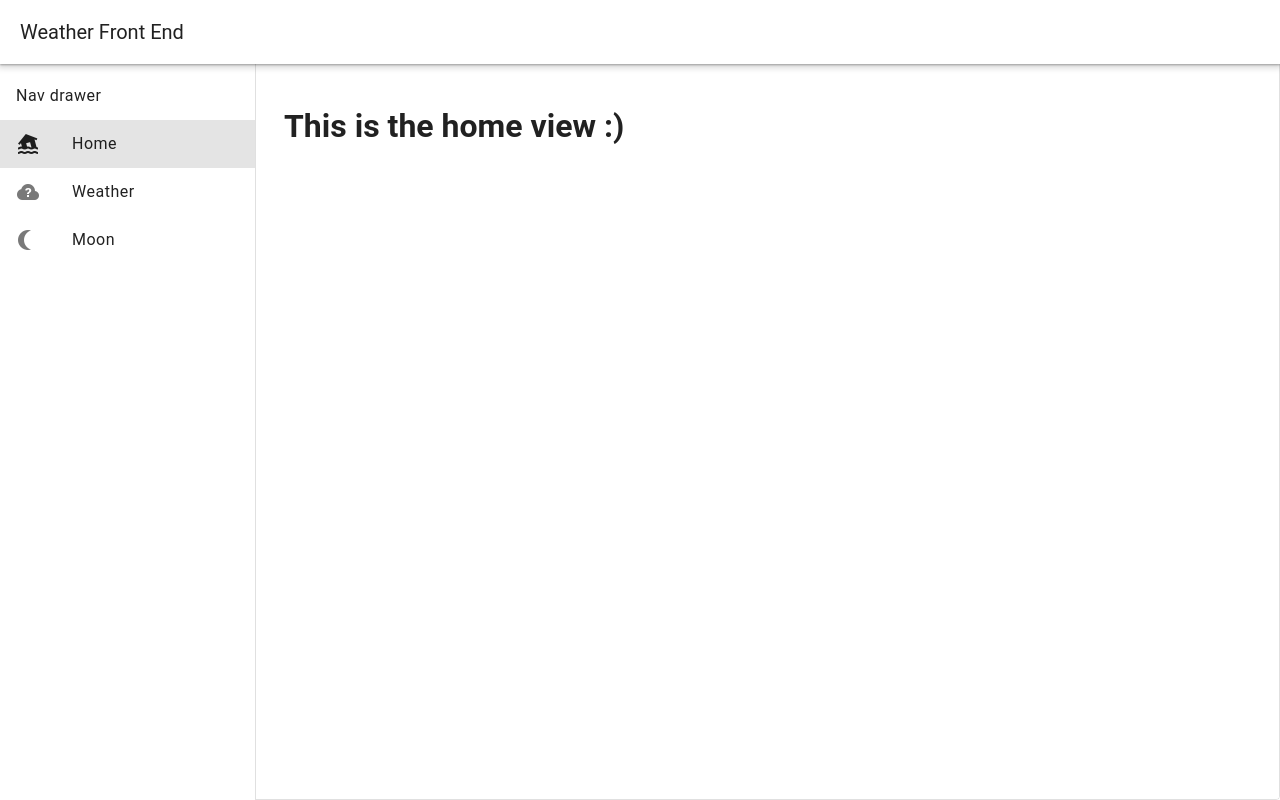
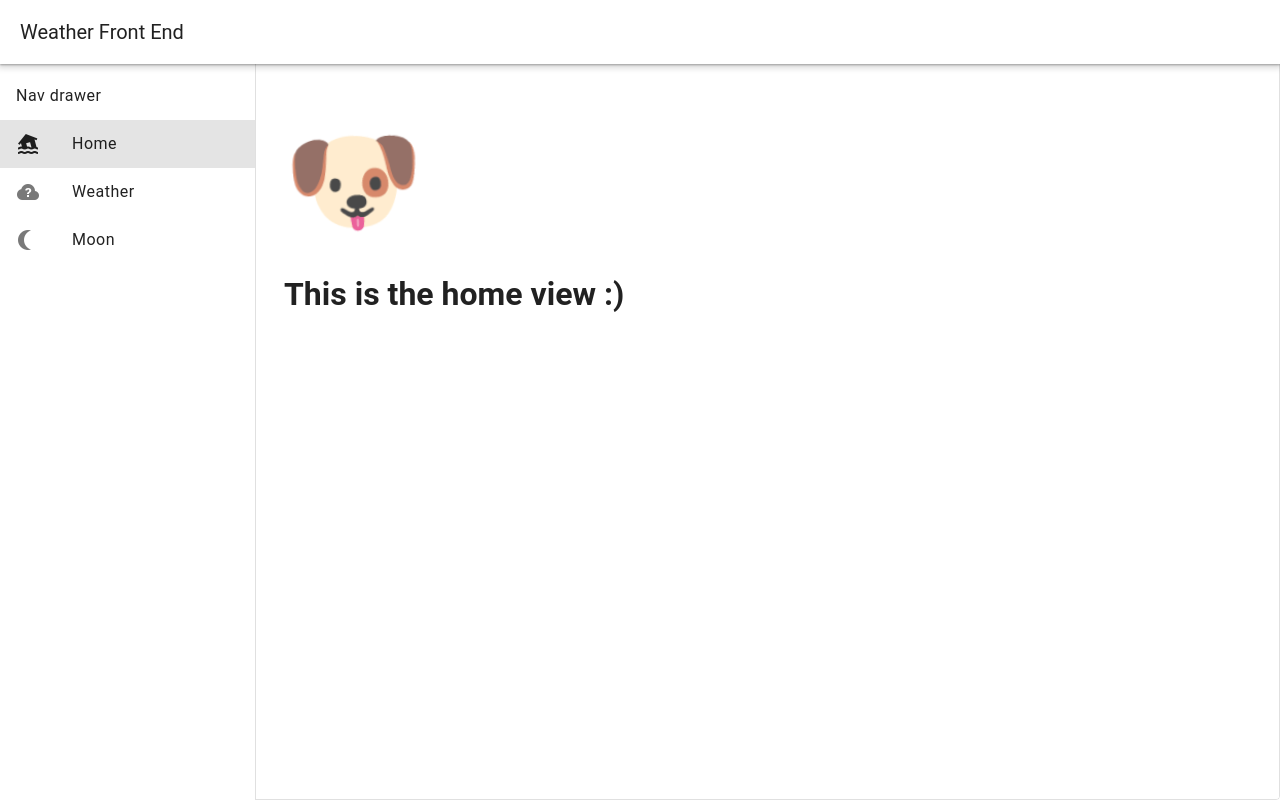
Before and after one commit to Jrrays/weatherFrontEnd, a Vue app: page / in a window 1280 px wide. Built offline with nearby package versions, Linux system fonts and the light colour scheme; no server answers.

Commit message:
Added animated emoji to HomeView

```diff
--- /dev/null
+++ b/src/helpers/emojis.ts
@@ -0,0 +1,12 @@
+const emojis = [
+    "🐱", //cat
+    "🐶", //dog
+    "🐺", //wolf
+    "🐯", //tiger
+    "🐻", //bear
+    "🦝", //raccoon
+] as const;
+
+export function emojiPicker() {
+    return emojis[Math.floor(Math.random() * emojis.length)]
+}
--- a/src/views/HomeView.vue
+++ b/src/views/HomeView.vue
@@ -1,9 +1,39 @@
 <script setup lang="ts">
+import { emojiPicker } from '@/helpers/emojis';
+
+const emojiAttributes = {
+    id: 'big_emoji',
+    class: 'waving'
+}
 
 </script>
 
 <template>
+    <span v-bind="emojiAttributes">{{ emojiPicker() }}</span>
     <h1>This is the home view :)</h1>
 </template>
 
-<style lang="css" scoped></style>
+<style lang="css" scoped>
+#big_emoji {
+    font-size: 7rem;
+}
+
+.waving {
+    display: block;
+    animation-name: wave;
+    animation-duration: 2s;
+    animation-iteration-count: infinite;
+}
+
+@keyframes wave {
+    0% {
+        transform: rotate(-4deg)
+    }
+    50% {
+        transform: rotate(4deg);
+    }
+    100% {
+        transform: rotate(-4deg);
+    }
+}
+</style>
```
